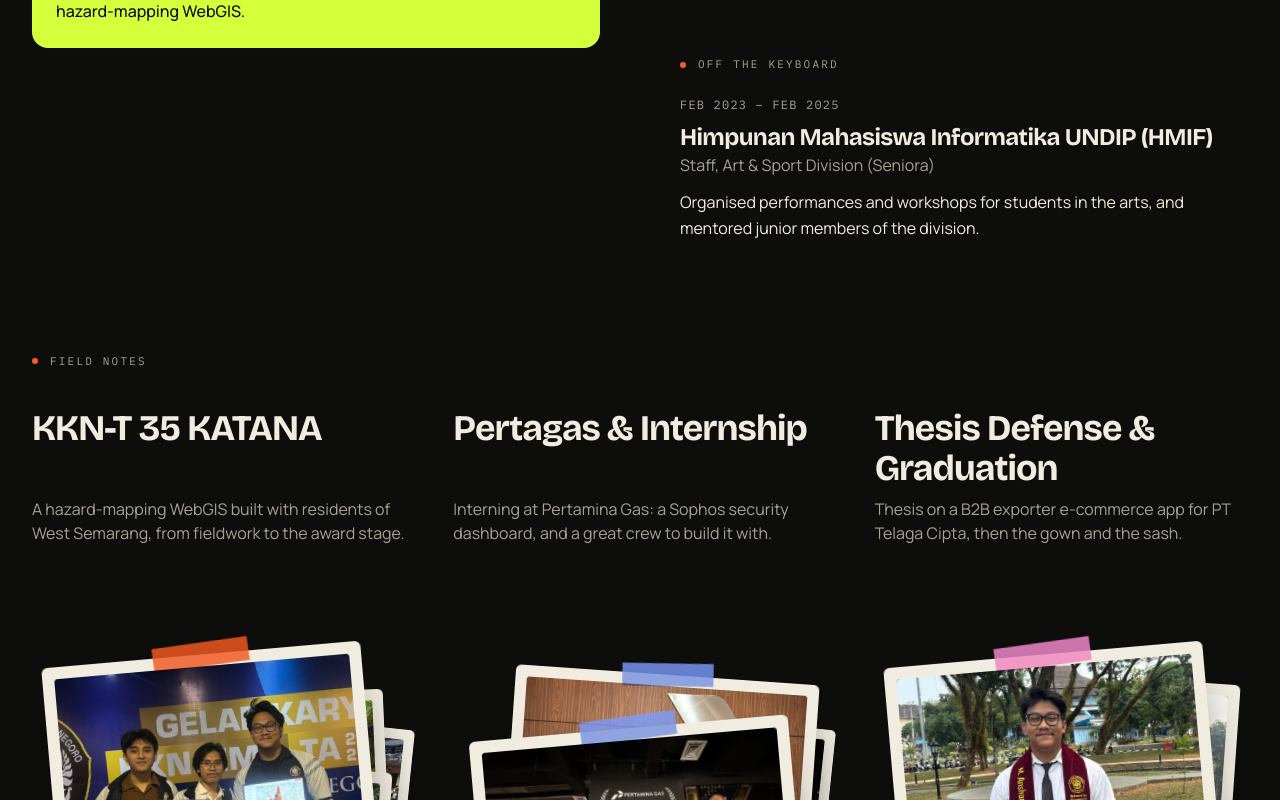
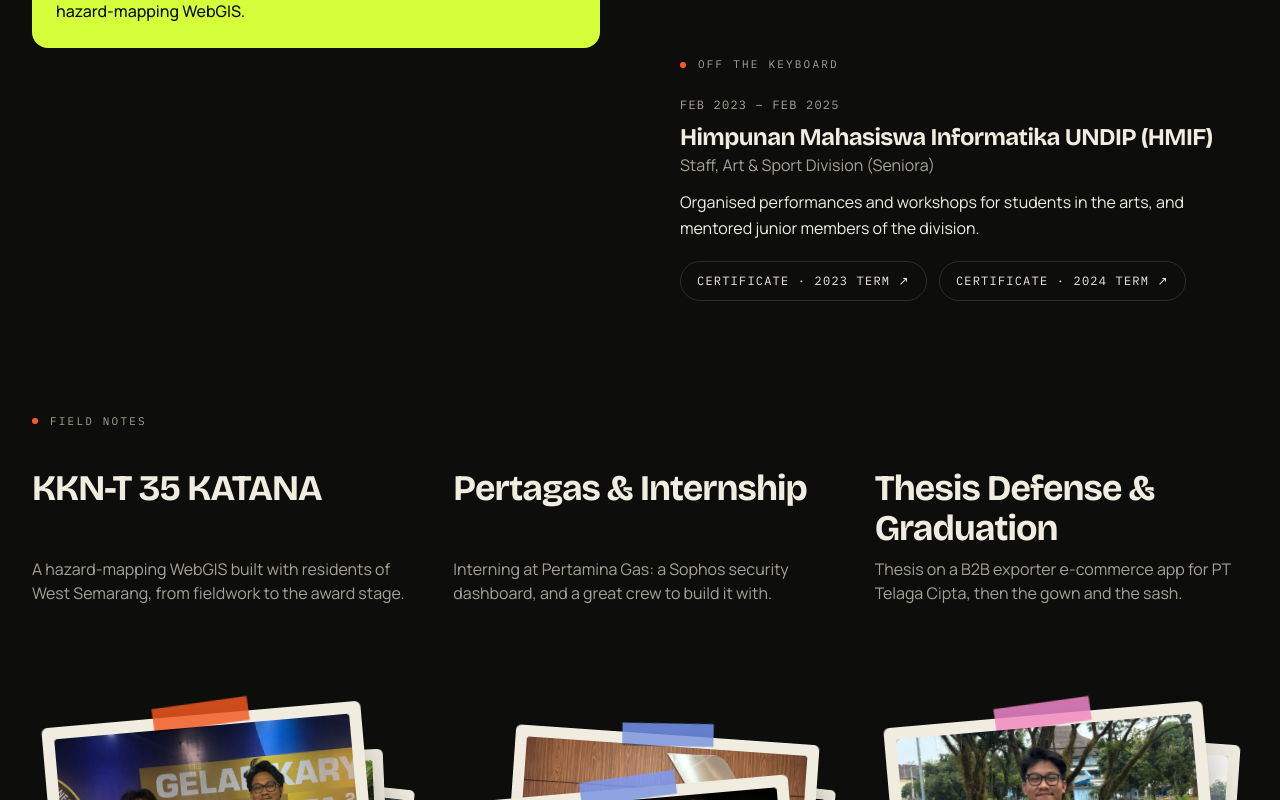
Before and after one commit to edfaruq/portfolio, a Next.js app: page /about in a window 1280 px wide. Shown: the part 2000-2800 px from the top of the page. Built offline with nearby package versions, Linux system fonts and the light colour scheme; no server answers.

Commit message:
Link HMIF membership certificates

```diff
--- a/app/about/page.tsx
+++ b/app/about/page.tsx
@@ -125,6 +125,21 @@ export default function AboutPage() {
               <h2 className="mt-2 font-display text-2xl font-bold tracking-tight">{organization.name}</h2>
               <p className="text-fg-dim">{organization.role}</p>
               <p className="mt-3 leading-relaxed">{organization.summary}</p>
+              <div className="mt-5 flex flex-wrap gap-3">
+                {organization.certificates.map((c) => (
+                  <a
+                    key={c.pdf}
+                    href={c.pdf}
+                    target="_blank"
+                    rel="noopener noreferrer"
+                    data-cursor="View PDF"
+                    aria-label={`HMIF certificate, ${c.label}: open PDF in a new tab`}
+                    className="inline-flex h-10 items-center gap-2 rounded-full border border-line px-4 font-mono text-xs uppercase tracking-widest transition-colors hover:border-fg hover:bg-fg hover:text-bg"
+                  >
+                    Certificate · {c.label} ↗
+                  </a>
+                ))}
+              </div>
             </Reveal>
           </div>
         </section>
--- a/content/profile.ts
+++ b/content/profile.ts
@@ -55,6 +55,10 @@ export const organization = {
   period: "Feb 2023 – Feb 2025",
   summary:
     "Organised performances and workshops for students in the arts, and mentored junior members of the division.",
+  certificates: [
+    { label: "2023 term", pdf: "/certificates/hmif-2023-seni-olahraga.pdf" },
+    { label: "2024 term", pdf: "/certificates/hmif-2024-seni-olahraga.pdf" },
+  ],
 };
 
 /** Career layers for the core-sample timeline, newest on top. */
```
Also changed, not shown: 2 other files (tests, documents, lock files or other folders).
